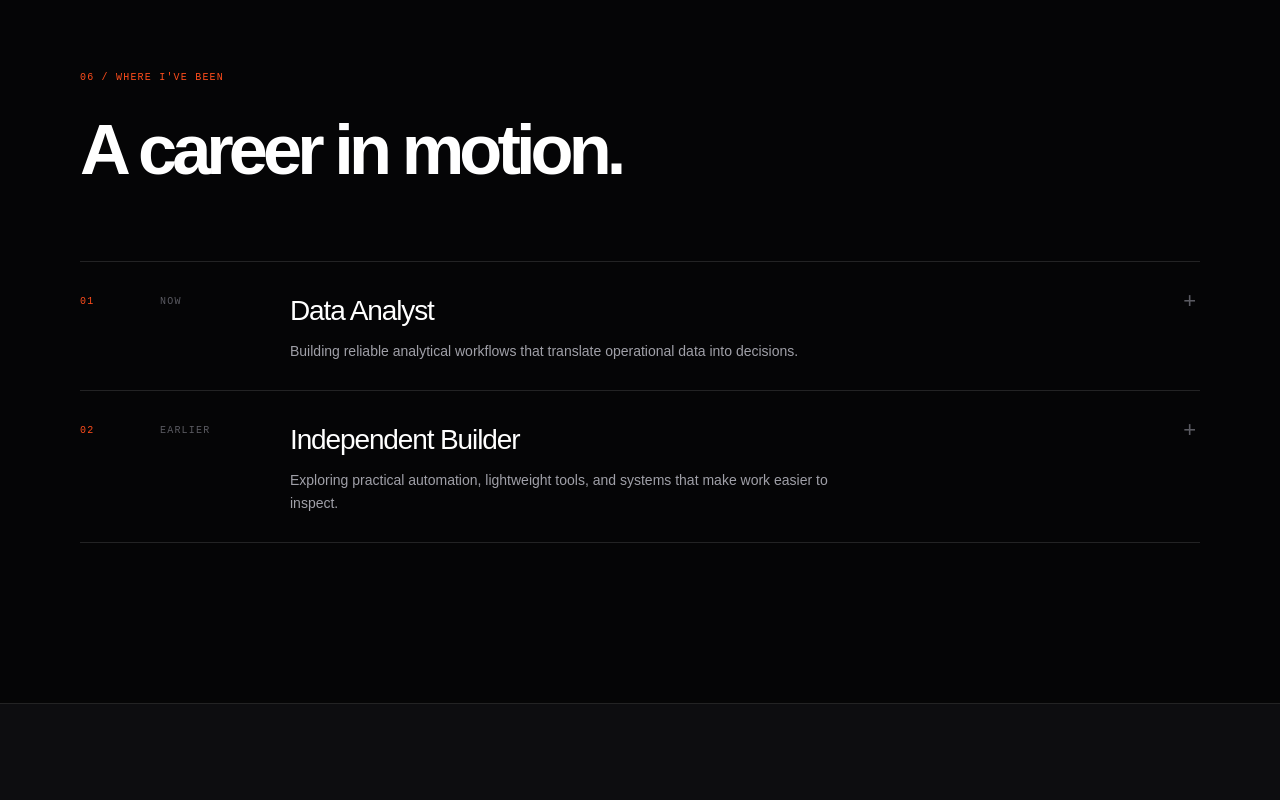
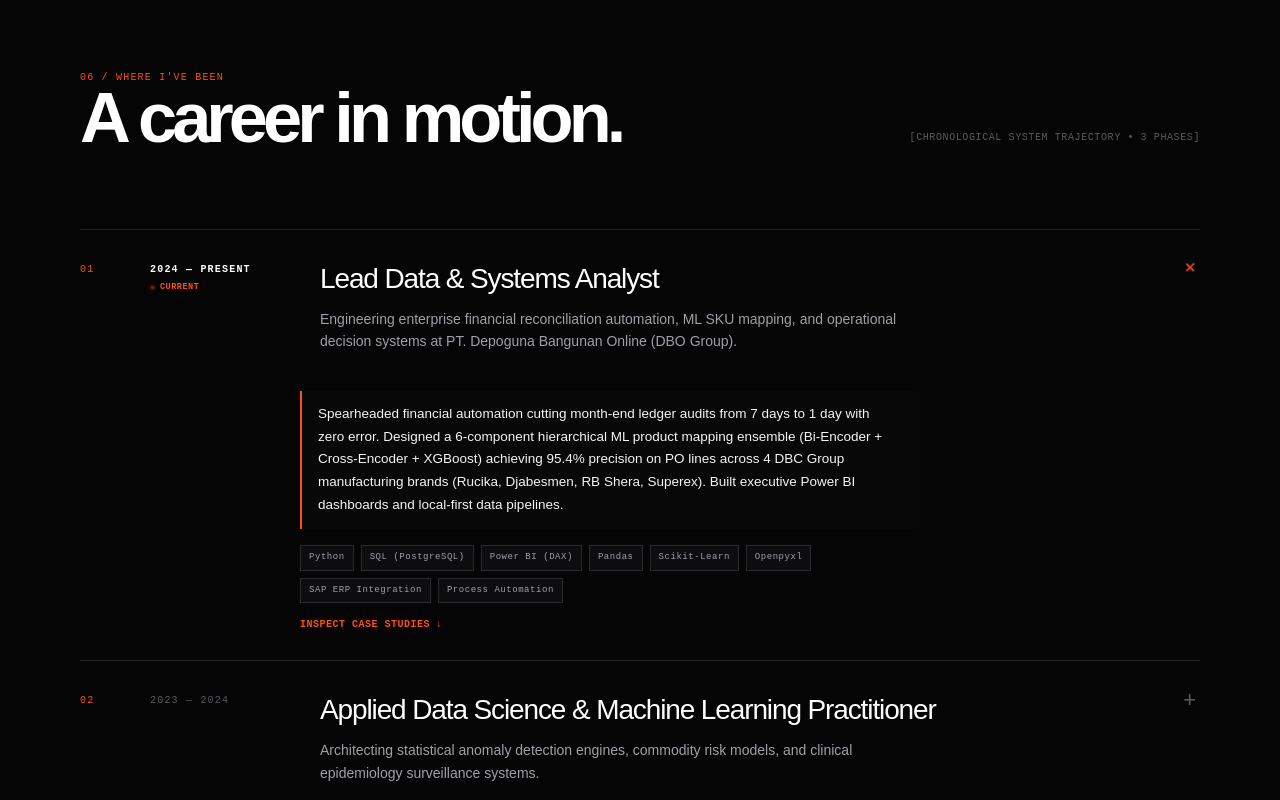
Before and after one commit to afirstana/Portofolio, a Next.js app: page / in a window 1280 px wide. Shown: the part 6920-7720 px from the top of the page. Built offline with nearby package versions, Linux system fonts and the light colour scheme.

Commit message:
feat(timeline): overhaul career trajectory with verified enterprise impact and interactive enhancements

```diff
--- a/components/TimelineExplorer.tsx
+++ b/components/TimelineExplorer.tsx
@@ -1,7 +1,126 @@
 "use client";
 
+import Link from "next/link";
 import type { TimelineContent } from "@/lib/content";
 
 export function TimelineExplorer({ content }: { content: TimelineContent }) {
-  return <section id="path" className="section timeline-section" aria-labelledby="path-title"><div className="page-width"><p className="section-label mono">{content.eyebrow}</p><h2 id="path-title" className="section-title narrow-title">{content.heading}</h2>{content.entries.length ? <div className="timeline-list">{content.entries.map((entry, index) => <details className="timeline-item" key={entry.role}><summary><span className="mono">{String(index + 1).padStart(2, "0")}</span><p className="timeline-period mono">{entry.period}</p><div><h3>{entry.role}</h3><p>{entry.description}</p></div><i aria-hidden="true">+</i></summary><div className="timeline-detail"><p>{entry.detail}</p><div className="tags">{entry.tools.map((tool) => <span key={tool}>{tool}</span>)}</div></div></details>)}</div> : <div className="empty-state" role="status"><p className="mono">No timeline entries available</p><p>Add entries to <code>content/timeline.md</code>, then rebuild the static site.</p></div>}</div></section>;
+  if (!content.entries?.length) {
+    return (
+      <section id="path" className="section timeline-section" aria-labelledby="path-title">
+        <div className="page-width">
+          <p className="section-label mono">{content.eyebrow}</p>
+          <h2 id="path-title" className="section-title narrow-title">{content.heading}</h2>
+          <div className="empty-state" role="status">
+            <p className="mono">No timeline entries available</p>
+            <p>Add entries to <code>content/timeline.md</code>, then rebuild the static site.</p>
+          </div>
+        </div>
+      </section>
+    );
+  }
+
+  return (
+    <section id="path" className="section timeline-section" aria-labelledby="path-title">
+      <div className="page-width">
+        <div style={{ display: "flex", justifyContent: "space-between", alignItems: "flex-end", flexWrap: "wrap", gap: 16, marginBottom: 24 }}>
+          <div>
+            <p className="section-label mono">{content.eyebrow}</p>
+            <h2 id="path-title" className="section-title narrow-title" style={{ margin: 0 }}>
+              {content.heading}
+            </h2>
+          </div>
+          <span className="mono" style={{ fontSize: 10, color: "var(--dim)", letterSpacing: "0.06em", paddingBottom: 6 }}>
+            [CHRONOLOGICAL SYSTEM TRAJECTORY • 3 PHASES]
+          </span>
+        </div>
+
+        <div className="timeline-list">
+          {content.entries.map((entry, index) => {
+            const isPresent = entry.period.toUpperCase().includes("PRESENT") || entry.period.toUpperCase().includes("NOW");
+
+            return (
+              <details
+                className="timeline-item"
+                key={entry.role}
+                open={index === 0 ? true : undefined}
+              >
+                <summary>
+                  <span className="mono">{String(index + 1).padStart(2, "0")}</span>
+                  <div className="timeline-period mono" style={{ display: "flex", flexDirection: "column", gap: 4 }}>
+                    <span style={{ color: isPresent ? "var(--ink-heading)" : "var(--dim)", fontWeight: isPresent ? 700 : 400 }}>
+                      {entry.period}
+                    </span>
+                    {isPresent && (
+                      <span
+                        style={{
+                          display: "inline-flex",
+                          alignItems: "center",
+                          gap: 5,
+                          fontSize: "8.5px",
+                          fontWeight: 700,
+                          color: "var(--accent)",
+                          letterSpacing: "0.06em",
+                        }}
+                      >
+                        <span className="pulse-dot" style={{ width: 5, height: 5, backgroundColor: "var(--accent)", borderRadius: "50%", display: "inline-block", boxShadow: "0 0 6px var(--accent)" }} />
+                        CURRENT
+                      </span>
+                    )}
+                  </div>
+                  <div>
+                    <h3>{entry.role}</h3>
+                    <p>{entry.description}</p>
+                  </div>
+                  <i aria-hidden="true">+</i>
+                </summary>
+
+                <div className="timeline-detail">
+                  <div
+                    style={{
+                      borderLeft: "2px solid var(--accent)",
+                      paddingLeft: 14,
+                      marginBottom: 16,
+                      backgroundColor: "rgba(255, 255, 255, 0.015)",
+                      padding: "12px 16px",
+                      borderRadius: "0 4px 4px 0",
+                    }}
+                  >
+                    <p style={{ color: "var(--ink)", fontSize: 13.5, lineHeight: 1.7, margin: 0 }}>
+                      {entry.detail}
+                    </p>
+                  </div>
+
+                  <div style={{ display: "flex", justifyContent: "space-between", alignItems: "center", flexWrap: "wrap", gap: 14, marginTop: 16 }}>
+                    <div className="tags" style={{ margin: 0 }}>
+                      {entry.tools.map((tool) => (
+                        <span key={tool}>{tool}</span>
+                      ))}
+                    </div>
+
+                    <Link
+                      href="#work"
+                      className="mono"
+                      style={{
+                        display: "inline-flex",
+                        alignItems: "center",
+                        gap: 6,
+                        fontSize: 10,
+                        color: "var(--accent)",
+                        textDecoration: "none",
+                        letterSpacing: "0.05em",
+                        fontWeight: 700,
+                      }}
+                    >
+                      <span>INSPECT CASE STUDIES</span>
+                      <span>↓</span>
+                    </Link>
+                  </div>
+                </div>
+              </details>
+            );
+          })}
+        </div>
+      </div>
+    </section>
+  );
 }
--- a/content/timeline.md
+++ b/content/timeline.md
@@ -2,21 +2,45 @@
 eyebrow: "06 / Where I've been"
 heading: "A career in motion."
 entries:
-  - role: "Data Analyst"
-    period: "Now"
-    description: "Building reliable analytical workflows that translate operational data into decisions."
-    detail: "Focus: finding the point where raw operational records can become a repeatable, reviewable system."
+  - role: "Lead Data & Systems Analyst"
+    period: "2024 — PRESENT"
+    description: "Engineering enterprise financial reconciliation automation, ML SKU mapping, and operational decision systems at PT. Depoguna Bangunan Online (DBO Group)."
+    detail: "Spearheaded financial automation cutting month-end ledger audits from 7 days to 1 day with zero error. Designed a 6-component hierarchical ML product mapping ensemble (Bi-Encoder + Cross-Encoder + XGBoost) achieving 95.4% precision on PO lines across 4 DBC Group manufacturing brands (Rucika, Djabesmen, RB Shera, Superex). Built executive Power BI dashboards and local-first data pipelines."
     tools:
       - "Python"
-      - "Power BI"
-      - "Excel"
-  - role: "Independent Builder"
-    period: "Earlier"
-    description: "Exploring practical automation, lightweight tools, and systems that make work easier to inspect."
-    detail: "Focus: reducing repetitive work with clear inputs, understandable logic, and useful outputs."
+      - "SQL (PostgreSQL)"
+      - "Power BI (DAX)"
+      - "Pandas"
+      - "Scikit-Learn"
+      - "Openpyxl"
+      - "SAP ERP Integration"
+      - "Process Automation"
+
+  - role: "Applied Data Science & Machine Learning Practitioner"
+    period: "2023 — 2024"
+    description: "Architecting statistical anomaly detection engines, commodity risk models, and clinical epidemiology surveillance systems."
+    detail: "Achieved DataCamp Certified Data Analyst Associate (DAA0012071407542) and completed 3 Komdigi National Data Science tracks under SKKNI standards (100.00/100.00 national exam score). Engineered an 8-point SQL transaction surveillance engine with sub-50ms query response across 495 accounts, and modeled 35.5 years of crude oil fat-tail kurtosis (45.43) for procurement risk guardrails."
     tools:
+      - "Python"
+      - "SQL Window Functions"
+      - "LightGBM"
+      - "Statsmodels"
+      - "Time-Series Econometrics"
+      - "SKKNI Standards"
+      - "CRISP-DM"
+
+  - role: "Systems Automation & Desktop Software Developer"
+    period: "2022 — 2023"
+    description: "Developing high-throughput desktop software, automated document compilers, and deterministic tooling eliminating administrative overhead."
+    detail: "Built standalone Python desktop software (CustomTkinter, Pillow, ReportLab) generating 500 print-grade 300-DPI certificates in 24.8 seconds (20.2 certs/sec) with 0% typographic alignment drift. Developed modular CLI data extractors, regex parsers, and automated reporting scripts."
+    tools:
+      - "Python"
+      - "CustomTkinter"
+      - "ReportLab"
+      - "Pillow"
+      - "Regex"
+      - "Desktop Tooling"
       - "Automation"
-      - "Desktop tools"
 ---
 
 Career timeline.
```
Also changed, not shown: app/interactive.css, 1 other file (tests, documents, lock files or other folders).
